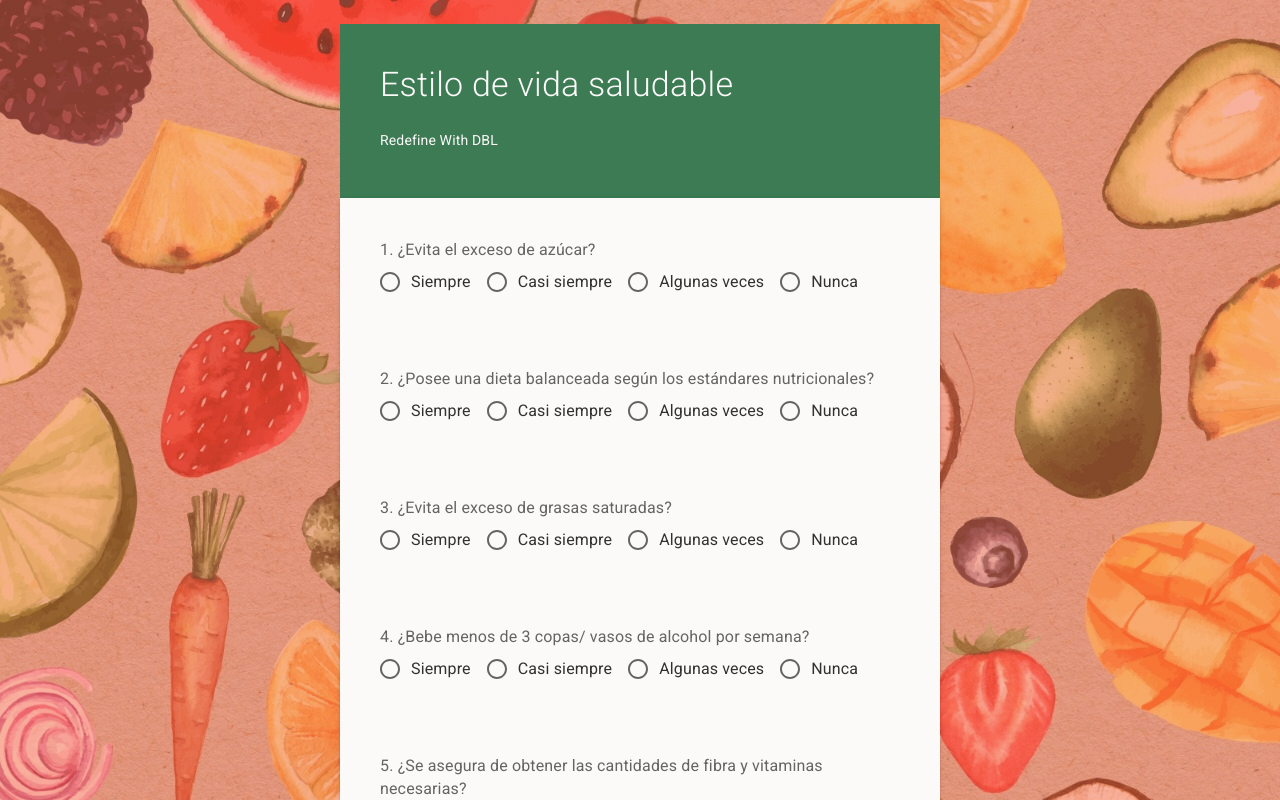
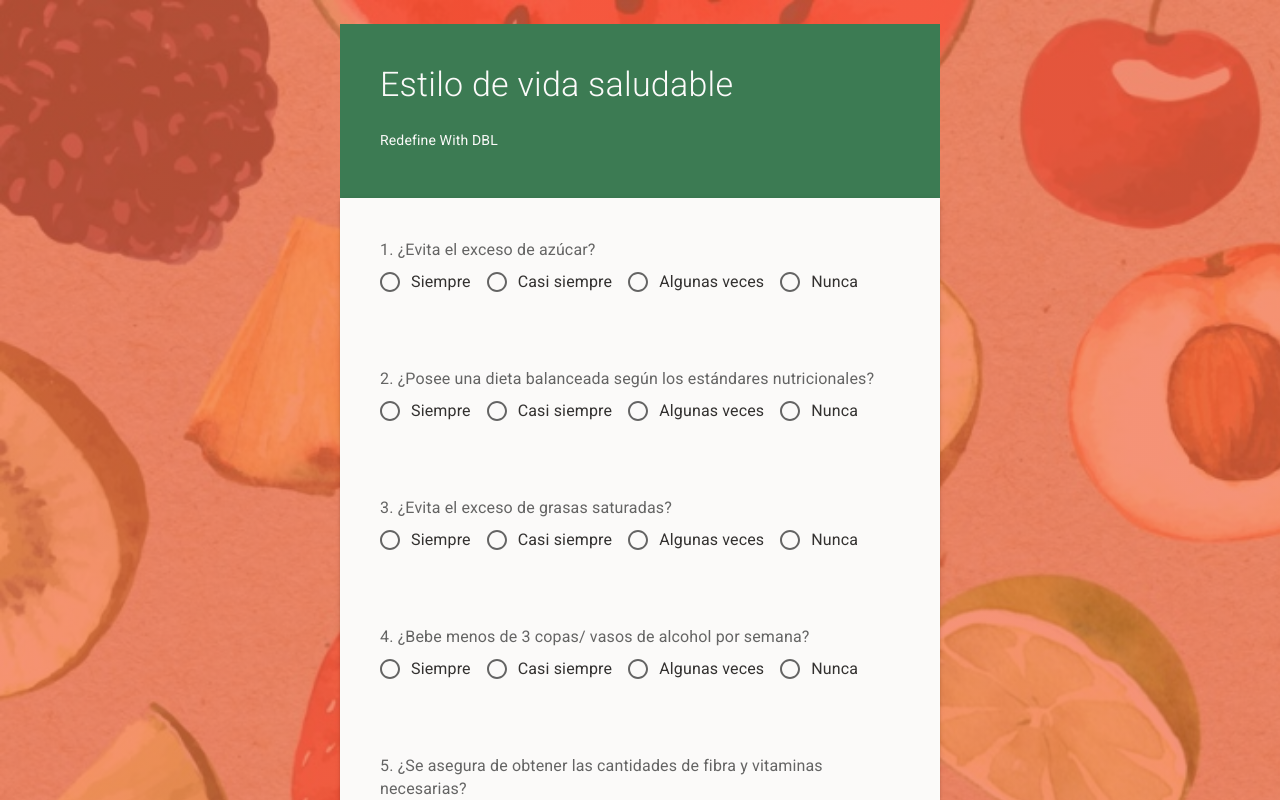
Before and after one commit to ignemdev/dynamic-test, a React (Create React App) app: page / in a window 1280 px wide. Shown: the top 800 px of the page. Built offline with nearby package versions, Linux system fonts and the light colour scheme.

Commit message:
background fix

```diff
--- a/src/index.css
+++ b/src/index.css
@@ -4,13 +4,12 @@
   font-family: 'Roboto', sans-serif;
 }
 
-html, body{
-  height: 100%;
-}
 
 body{
   /* background-color: #f2653d80; */
-  background-image: linear-gradient(90deg, rgba(242,101,61,0.5) 0%, rgba(242,101,61,0.5) 100%),url('../public/img/background.jpeg');
-  background-repeat: repeat-y;
+  /* linear-gradient(90deg, rgba(242,101,61,0.5) 0%, rgba(242,101,61,0.5) 100%), */
+  background: linear-gradient(90deg, rgba(242,101,61,0.7) 0%, rgba(242,101,61,0.7) 100%), url('../public/img/background.jpeg');
+  background-repeat: no-repeat;
+  /* background-position: center; */
   background-size: cover;
 }
```
